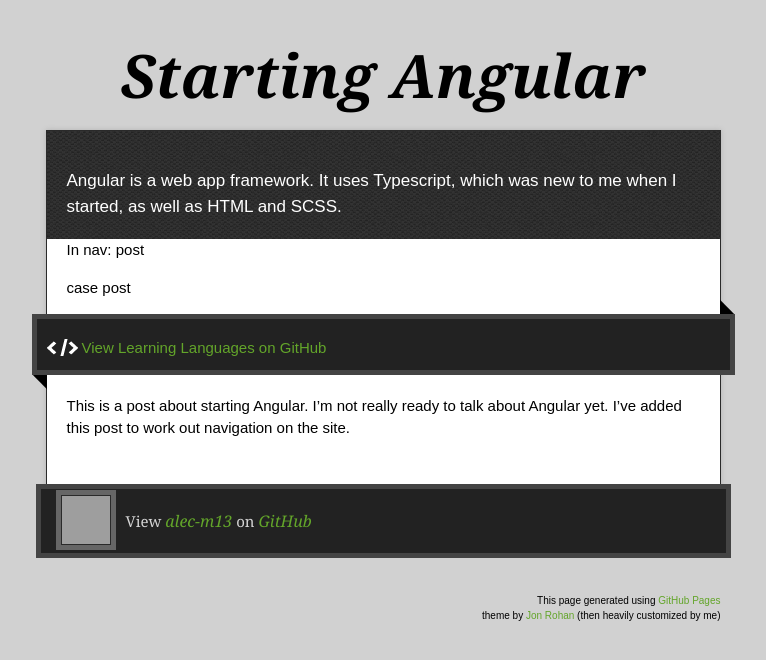
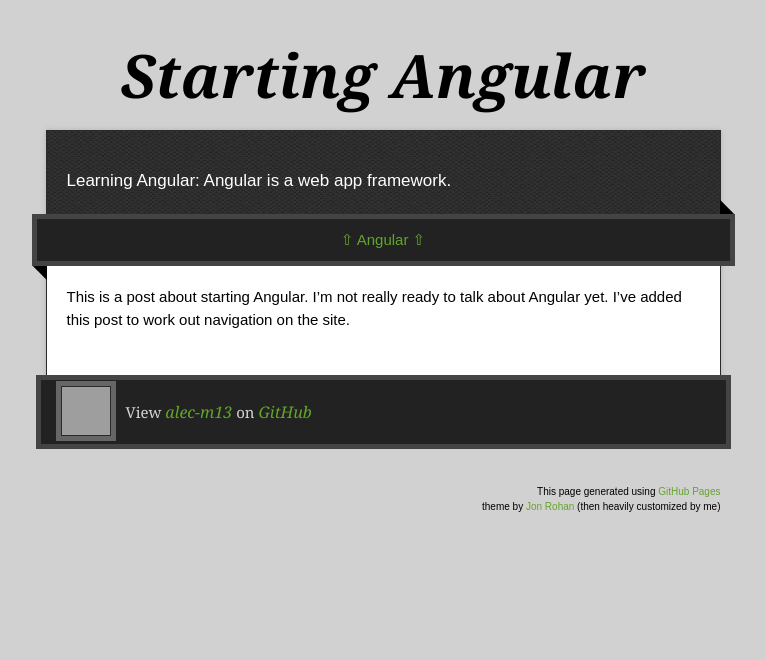
Before and after one commit to alec-m13/alec-m13.github.io, a Jekyll site: the page built from _posts/2021-12-02-angular-start.md, in a window 1280 px wide. Shown: the top 660 px of the page, without its empty margins (257-1023 px from the left). Built offline with Jekyll 4.4.1, drawn with Linux system fonts in a browser that asks for light colours; grey boxes are pictures that could not be loaded.

```diff
--- a/_data/categories.yml
+++ /dev/null
@@ -1,7 +0,0 @@
-jekyll:
-  title: "Jekyll"
-  description: "Jekyll is a static site builder. It involves lots of other technologies which were new to me: Liquid, SASS, YAML, Ruby. This site is built with Jekyll."
-
-angular:
-  title: "Angular"
-  description: "Angular is a web app framework. It uses Typescript, which was new to me when I started, as well as HTML and SCSS."
--- a/_includes/nav.html
+++ b/_includes/nav.html
@@ -1,5 +1,3 @@
-<p>In nav: {{ include.navtype }}</p>
-
 {% case include.navtype %}
     {% when 'category' %}
         {% for opage in site.pages %}
@@ -39,24 +37,27 @@
             {% endif %}
         {% endfor %}
     {% when 'post' %}
-        <p>case post</p>
-
         {% assign post_list = site.categories[page.category] %}
-        {% for post in post_list %}
-            {% if post.url == page.url %}
-                {% assign pindex = forloop.index0 | minus: 1 %}
-                {% assign nindex = pindex | plus: 2 %}
-                {% if forloop.first == false %}
+        {% for p in post_list %}
+            {% if p.url == page.url %}
+                {% unless forloop.first %}
+                    {% assign pindex = forloop.index0 | minus: 1 %}
                     {% assign next_page = post_list[pindex] %}
-                {% endif %}
-                {% if forloop.last == false %}
+                {% endunless %}
+                {% unless forloop.last %}
+                    {% assign nindex = forloop.index0 | plus: 1 %}
                     {% assign prev_page = post_list[nindex] %}
-                {% endif %}
+                {% endunless %}
+                {% break %}
+            {% endif %}
+        {% endfor %}
+        {% for opage in site.documents %}
+            {% if opage.defines == page.category %}
+                {% assign up_page = opage %}
                 {% break %}
             {% endif %}
         {% endfor %}
     {% else %}
-        <p>case else</p>
 {% endcase %}
 
 {% if up_page %}
@@ -64,15 +65,15 @@
         <div class="nav">
             <span>
                 {% if prev_page %}
-                    <a href="{{ prev_page.url }}">{{ prev_page.title }}</a>
+                    <a href="{{ prev_page.url }}">⇦ {{ prev_page.title }}</a>
                 {% endif %}
             </span>
             <span>
-                <a href="{{ up_page.url }}">{{ up_page.title| default: site.title }}</a>
+                <a href="{{ up_page.url }}">⇧ {{ up_page.title| default: site.title }} ⇧</a>
             </span>
             <span>
                 {% if next_page %}
-                    <a href="{{ next_page.url }}">{{ next_page.title }}</a>
+                    <a href="{{ next_page.url }}">{{ next_page.title }} ⇨</a>
                 {% endif %}
             </span>
         </div>
--- a/_layouts/default.html
+++ b/_layouts/default.html
@@ -1,4 +1,11 @@
-{% assign category = site.data.categories[page.category] %}
+{% if page.category %}
+  {% for doc in site.documents %}
+    {% if doc.defines == page.category %}
+      {% assign category = doc %}
+      {% break %}
+    {% endif %}
+  {% endfor %}
+{% endif %}
 
 {% capture title %}
   {% if page.title %}
@@ -41,8 +48,6 @@
 </head>
 
 <body>
-  <p>{{ navmsg }}</p>
-  <p>{{ navloop }}</p>
   <div class="wrapper">
     <header>
       <h1 class="title">{{ title }}</h1>
```
Also changed, not shown: other parts of _layouts/default.html (+1 -1 lines), _layouts/homes.html (added, +16 -0 lines), _layouts/homes.md (deleted, +0 -6 lines), _posts/2021-12-01-jekyll-start.md (deleted, +0 -6 lines), _posts/2021-12-01-jekyll.md (added, +16 -0 lines), _posts/2021-12-02-jekyll-continuation.md (deleted, +0 -7 lines), _posts/2021-12-02-theme.md (added, +19 -0 lines), _posts/2021-12-09-navigation.md (added, +23 -0 lines), _layouts/post.html (renamed from _layouts/post.md).
